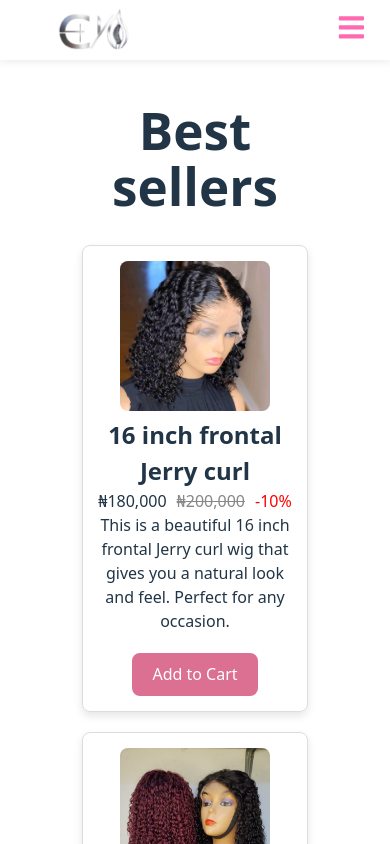
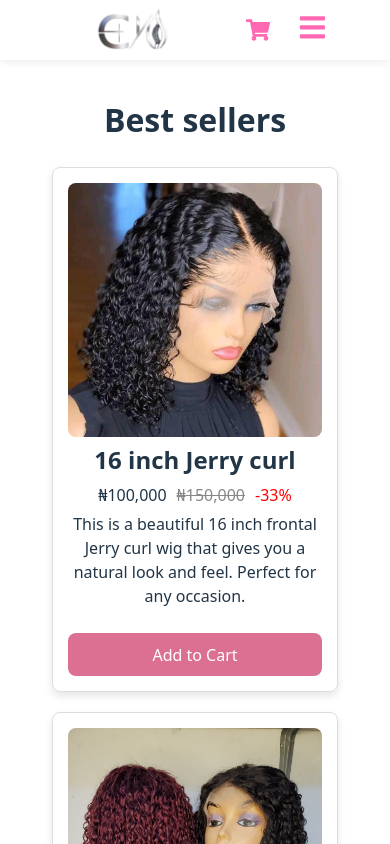
Before and after one commit to chidinma-elekwachi/elexishairs, a React (Vite) app: page / in a window 390 px wide. Shown: the top 844 px of the page. Built offline with nearby package versions, Linux system fonts and the light colour scheme.

Commit message:
changes on nav and catalogue

```diff
--- a/src/components/myNav/myNav.css
+++ b/src/components/myNav/myNav.css
@@ -23,7 +23,7 @@
   z-index: 1000;
   display: flex;
   align-items: center;
-  justify-content: space-between;
+  justify-content: space-evenly;
   height: 70px;
   padding: 0 2rem;
 }
@@ -33,7 +33,11 @@
   align-items: center;
 }
 
-
+.cart-icon1{
+  display: block;
+  font-size: 1.5rem;
+  color: var(--pink);
+}
 
 .nav-links {
   display: flex;
@@ -64,8 +68,9 @@
 }
 
 .cart-icon {
-  font-size: 1.3rem;
+  font-size: 1.5rem;
   color: var(--pink);
+  display: none;
 }
 
 .hamburger {
@@ -78,25 +83,32 @@
   padding: 0.5rem;
 }
 
-/* Responsive styles */
+
 @media (max-width: 768px) {
   .navbar {
     padding: 0 1rem;
     height: 60px;
   }
 
+  .nav-small{
+    display: flex;
+    justify-content: center;
+    align-items: center;
+    gap: 20px;
+  }
+
   .nav-links {
     position: fixed;
     top: 60px;
-    left: 0;
-    width: 100%;
+    right: 0;
+    width: 50%;
     height: calc(100vh - 60px);
     background: #fff;
     flex-direction: column;
     justify-content: flex-start;
     padding-top: 2rem;
-    gap: 1.5rem;
-    transform: translateX(-100%);
+    gap: 1.2rem;
+    transform: translateX(150%);
     transition: transform 0.3s ease-in-out;
     z-index: 999;
   }
@@ -113,4 +125,13 @@
     padding: 0.8rem 1.5rem;
     font-size: 1.1rem;
   }
+  .cart-icon {
+    font-size: 1.5rem;
+    color: var(--pink);
+    display: block;
+  }
+  .cart-icon1{
+    display: none;
+  }
+
 }
--- a/src/components/myNav/myNav.jsx
+++ b/src/components/myNav/myNav.jsx
@@ -27,10 +27,21 @@ function MyNav() {
       <div className="logo-container">
         <img src={logo} alt="Elexishairs Logo" className="logo" />
       </div>
-
+      <div className='nav-small'>
+        <li>
+            <Link
+              to="/cart"
+              className={isActive('/cart') ? 'active' : ''}
+              onClick={closeMenu}
+            >
+              <FaShoppingCart className="cart-icon" />
+            </Link>
+          </li>
         <button className="hamburger" onClick={toggleMenu}>
           {menuOpen ? <FaTimes /> : <FaBars />}
         </button>
+      </div>
+
 
       <ul className={`nav-links ${menuOpen ? 'open' : ''}`}>
         <li>
@@ -75,7 +86,7 @@ function MyNav() {
               className={isActive('/cart') ? 'active' : ''}
               onClick={closeMenu}
             >
-            <FaShoppingCart className="cart-icon" />
+              <FaShoppingCart className="cart-icon1" />
             </Link>
           </li>
         <li>
--- a/src/pages/catalogue/Catalogue.css
+++ b/src/pages/catalogue/Catalogue.css
@@ -7,8 +7,8 @@
 }
 
 .catalogue-container img{
-    width: 150px;
-    height: auto;
+  width: 100%;
+  height: 50%;
     border-radius: 8px;
 }
 
@@ -28,12 +28,11 @@
     gap: 20px;
     padding-bottom: 20px;
     justify-content: center;
-    margin: 30px;
+    margin: 10px 0;
 }
 
 .product-card {
-    flex: 1 1 calc(33.333% - 40px); /* 3 per row, accounting for gap */
-    max-width: calc(33.333% - 40px);
+    flex: 1 1 calc(25% - 20px);
     border: 1px solid #ddd;
     border-radius: 8px;
     padding: 15px;
@@ -41,7 +40,12 @@
     box-shadow: 0 4px 8px rgba(0, 0, 0, 0.1);
     transition: transform 0.2s;
     box-sizing: border-box;
+    display: flex;
+    flex-direction: column;
+    justify-content: space-between;
+    gap: 5px;
 }
+
 
 @media (max-width: 900px) {
   .product-card {
@@ -59,4 +63,8 @@
     flex: 1 1 100%;
     max-width: 100%;
   }
+  .catalogue-container h1{
+    font-size: 2rem;
+    margin-bottom: 20px;
+  }
 }
--- a/src/pages/catalogue/Catalogue.jsx
+++ b/src/pages/catalogue/Catalogue.jsx
@@ -17,9 +17,9 @@ const bestSellers = [
   {
     id: 1,
     image: firstwig,
-    name: '16 inch frontal Jerry curl',
-    price: 180000,
-    oldPrice: 200000,
+    name: '16 inch Jerry curl',
+    price: 100000,
+    oldPrice: 150000,
     description: 'This is a beautiful 16 inch frontal Jerry curl wig that gives you a natural look and feel. Perfect for any occasion.',
     hairtype: 'human hair',
     length: '16 inches',
@@ -29,8 +29,8 @@ const bestSellers = [
     id: 2,
     image: secondwig,
     name: '18 inch pixie sdd wig',
-    price: 195000,
-    oldPrice: 220000,
+    price: 165000,
+    oldPrice: 200000,
     description: 'This is a stunning 18 inch pixie sdd wig that offers a chic and stylish appearance. Ideal for everyday wear.',
     hairtype: 'human hair',
     length: '18 inches',
@@ -40,8 +40,8 @@ const bestSellers = [
     id: 3,
     image: thirdwig,
     name: '2x6 DD deep wave',
-    price: 250000,
-    oldPrice: 280000,
+    price: 175000,
+    oldPrice: 250000,
     description: 'This is a luxurious 2x6 DD deep wave wig that provides a voluminous and glamorous look. Great for special events.',
     hairtype: 'human hair',
     length: '20 inches',
@@ -51,8 +51,8 @@ const bestSellers = [
     id: 4,
     image: forthwig,
     name: '20 inch pixie bundle',
-    price: 300000,
-    oldPrice: 340000,
+    price: 85000,
+    oldPrice: 100000,
     description: 'This is a trendy 20 inch pixie bundle wig that delivers a bold and fashionable style. Perfect for making a statement.',
     hairtype: 'human hair',
     length: '20 inches',
@@ -61,8 +61,8 @@ const bestSellers = [
     id: 5,
     image: fifthwig,
     name: '4x4 brown bob wig',
-    price: 150000,
-    oldPrice: 170000,
+    price: 70000,
+    oldPrice: 80000,
     description: 'This is a chic 4x4 brown bob wig that offers a sleek and modern look. Suitable for both casual and formal occasions.',
     hairtype: 'human hair',
     length: '12 inches',
@@ -70,10 +70,10 @@ const bestSellers = [
   },{
     id: 6,
     image: sixthwig,
-    name: '20 inch pixie bundle and 4x4',
-    price: 450000,
-    oldPrice: 500000,
-    description: 'This is a versatile 20 inch pixie bundle and 4x4 wig that provides a dynamic and stylish appearance. Great for any event.',
+    name: '20 inch pixie bundle',
+    price: 250000,
+    oldPrice: 280000,
+    description: 'This is a 20 inch pixie bundle and 4x4 wig that provides a dynamic and stylish appearance. Great for any event.',
     hairtype: 'human hair',
     length: '20 inches',
     color: 'natural black',
@@ -81,8 +81,8 @@ const bestSellers = [
     id: 7,
     image: seventhwig,
     name: '4x4 jerry curl wig',
-    price: 200000,
-    oldPrice: 220000,
+    price: 86000,
+    oldPrice: 150000,
     description: 'This is a beautiful 4x4 jerry curl wig that gives you a natural look and feel. Perfect for any occasion.',
     hairtype: 'human hair',
     length: '14 inches',
@@ -101,8 +101,8 @@ const bestSellers = [
     id: 9,
     image: ninthwig,
     name: '5x5 piano bounce',
-    price: 220000,
-    oldPrice: 250000,
+    price: 110000,
+    oldPrice: 150000,
     description: 'This is a stunning 5x5 piano bounce wig that provides a voluminous and glamorous look. Great for special events.',
     hairtype: 'human hair',
     length: '16 inches',
@@ -111,8 +111,8 @@ const bestSellers = [
     id: 10,
     image: tenthwig,
     name: 'Body wave',
-    price: 200000,
-    oldPrice: 230000,
+    price: 100000,
+    oldPrice: 130000,
     description: 'This is a luxurious body wave wig that delivers a smooth and elegant appearance. Perfect for any occasion.',
     hairtype: 'human hair',
     length: '18 inches',
@@ -121,8 +121,8 @@ const bestSellers = [
     id: 11,
     image: eleventhwig,
     name: 'DD blonde wig',
-    price: 250000,
-    oldPrice: 280000,
+    price: 95000,
+    oldPrice: 150000,
     description: 'This is a chic DD blonde wig that offers a sleek and modern look. Suitable for both casual and formal occasions.',
     hairtype: 'human hair',
     length: '16 inches',
@@ -131,8 +131,8 @@ const bestSellers = [
     id: 12,
     image: twelvethwig,
     name: 'DD brown root blonde',
-    price: 250000,
-    oldPrice: 280000,
+    price: 95000,
+    oldPrice: 150000,
     description: 'This is a trendy DD brown root blonde wig that delivers a bold and fashionable style. Perfect for making a statement.',
     hairtype: 'human hair',
     length: '16 inches',
@@ -159,6 +159,8 @@ function Catalogue() {
         {bestSellers.map((product) => (
           <div key={product.id} className='product-card'>
             <img src={product.image} alt={product.name} className='product-image' />
+
+
             <h2 className='product-name'>{product.name}</h2>
             <div className='product-prices'>
               <span className='product-price'>₦{product.price.toLocaleString()}</span>
@@ -171,6 +173,8 @@ function Catalogue() {
             </div>
             <p className='product-description'>{product.description}</p>
             <button className='add-to-cart-button' onClick={onClick}>Add to Cart</button>
+
+
           </div>
         ))}
       </div>
```
Also changed, not shown: 1 other file (tests, documents, lock files or other folders). Lines whose indentation alone changed are shown as unchanged.
